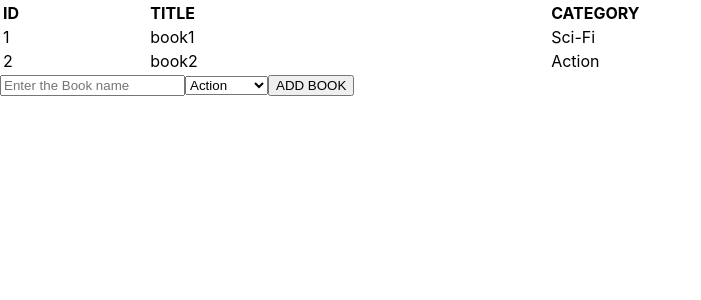
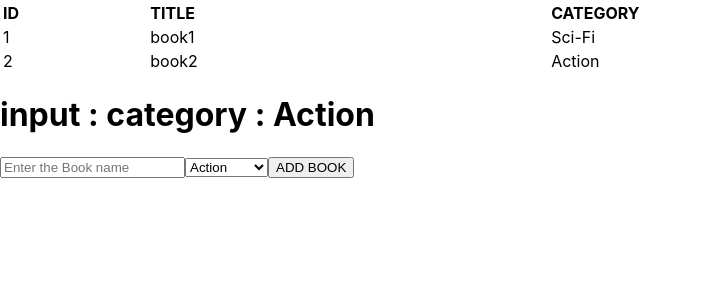
Before and after one commit to zinagithub/bookstore, a React (Create React App) app: page / in a window 1280 px wide. Shown: the top 300 px of the page, without its empty margins (0-701 px from the left). Built offline with nearby package versions, Linux system fonts and the light colour scheme.

Commit message:
add handleChange method

```diff
--- a/src/containers/BookForm.js
+++ b/src/containers/BookForm.js
@@ -3,11 +3,21 @@ import React from 'react';
 
 const Categories = ['Action', 'Biography', 'History', 'Horror', 'Kids', 'Learning', 'Sci-Fi']
 class BookForm extends React.Component {
+	state = {
+		title : '',
+		category : Categories[0],
+	}
+	handleChange = (e) => {
+      this.setState({
+         [e.target.name]: e.target.value
+      });
+	}
 	render(){
 		return (
             <form>
-                  <input name='myInput'  placeholder="Enter the Book name" />
-                  <select name='category'>
+                  <h1>input : {this.state.title} category : {this.state.category}</h1>
+                  <input type = 'text' name='title'  placeholder="Enter the Book name" onChange={this.handleChange}/>
+                  <select name='category' onChange={this.handleChange}>
                     { Categories.map((cat) => (<option  value={cat} key={cat} > {cat} </option>)) }
                   </select>
                   <button>ADD BOOK</button>
```
